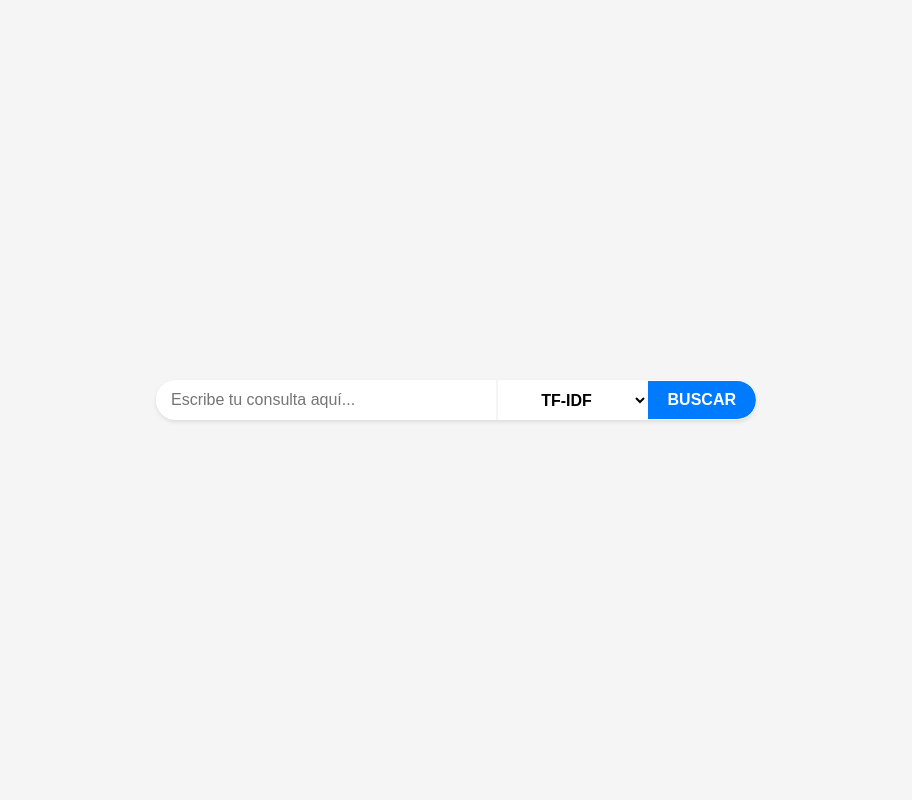
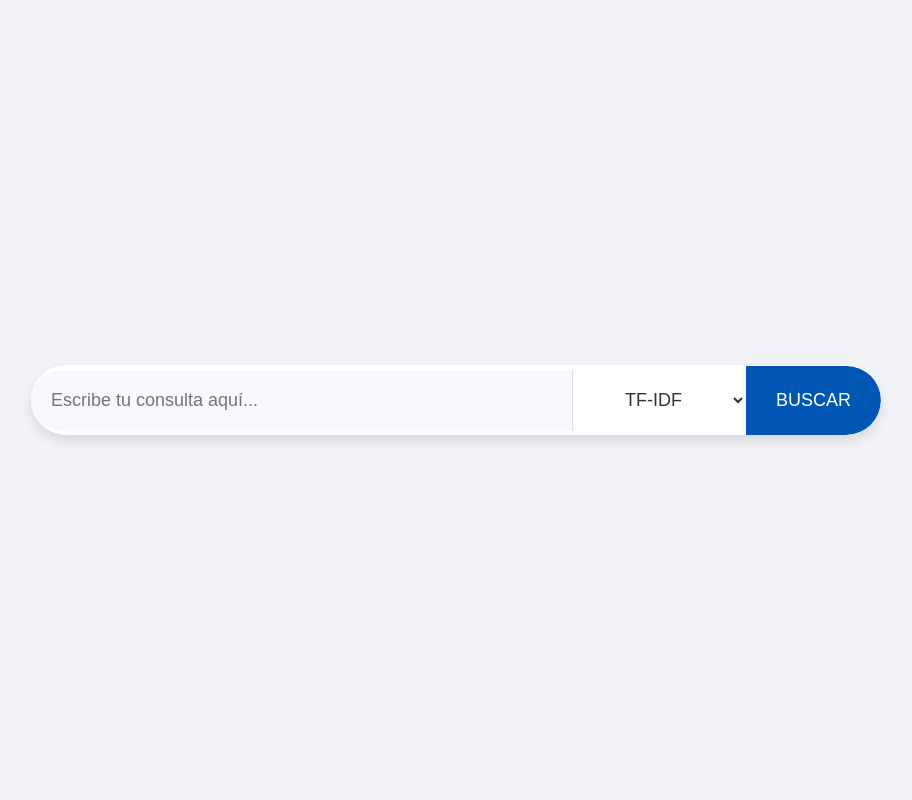
Before and after one commit to azambrano43/ri_proyecto_1b, a Flask app: page / in a window 1280 px wide. Shown: the whole page, without its empty margins (184-1096 px from the left). Run offline with Flask 3, Linux system fonts and the light colour scheme; parts of the project's set-up code (start-up, migrations or seed data) failed here and were passed over.

Commit message:
"Updated index.css: added font import, changed font family and background colors, modified search bar styles and layout"

```diff
--- a/static/index.css
+++ b/static/index.css
@@ -1,6 +1,8 @@
+@import url('https://fonts.googleapis.com/css2?family=Roboto:wght@400;500;700&display=swap');
+
 body {
-  font-family: Arial, sans-serif;
-  background-color: #f5f5f5;
+  font-family: 'Roboto', Arial, sans-serif;
+  background-color: #f0f2f5;
   display: flex;
   justify-content: center;
   align-items: center;
@@ -11,54 +13,62 @@ body {
 .search-bar {
   display: flex;
   align-items: center;
-  background-color: #fff;
-  border-radius: 25px;
-  box-shadow: 0 2px 4px rgba(0, 0, 0, 0.1);
+  background-color: #ffffff;
+  border-radius: 35px;
+  box-shadow: 0 6px 12px rgba(0, 0, 0, 0.1);
   overflow: hidden;
-  width: 600px;
+  width: 850px;
+  height: 70px;
+  transition: box-shadow 0.3s ease;
+}
+
+.search-bar:hover {
+  box-shadow: 0 8px 16px rgba(0, 0, 0, 0.15);
 }
 
 .search-bar input[type="text"] {
   border: none;
   outline: none;
-  padding: 10px 15px;
+  padding: 20px 20px;
   flex: 1;
-  font-size: 16px;
-  color: #888;
+  font-size: 18px;
+  color: #333;
+  background-color: #f8f9fc;
+  border-right: 1px solid #e0e0e0;
+  border-radius: 35px 0 0 35px;
+  transition: background-color 0.3s ease;
 }
 
-.divider {
-  width: 2px; /* Grosor de la línea */
-  background-color: #f5f5f5; /* Color de la línea */
-  height: 2.5em; /* Altura de la línea */
+.search-bar input[type="text"]:focus {
+  background-color: #ffffff;
 }
 
 .search-bar select {
   border: none;
   outline: none;
-  padding: 10px;
-  font-size: 16px;
-  color: black;
+  padding: 15px;
+  font-size: 18px;
+  color: #333;
   background-color: transparent;
   cursor: pointer;
-  width: 150px;
   text-align: center;
-  font-weight: bold;
+  font-weight: 500;
 }
 
 .search-bar button {
   border: none;
   outline: none;
-  padding: 10px 20px;
-  background-color: #007bff;
-  color: #fff;
-  font-weight: bold;
-  font-size: 16px;
+  padding: 24px 30px;
+  background-color: #0056b3;
+  color: #ffffff;
+  font-weight: 500;
+  font-size: 18px;
   cursor: pointer;
-  border-radius: 0 25px 25px 0;
-  transition: background-color 0.3s ease;
+  border-radius: 0 35px 35px 0;
+  transition: background-color 0.3s ease, transform 0.2s ease;
 }
 
 .search-bar button:hover {
-  background-color: #0056b3;
+  background-color: #004494;
+  transform: scale(1.05);
 }
```
